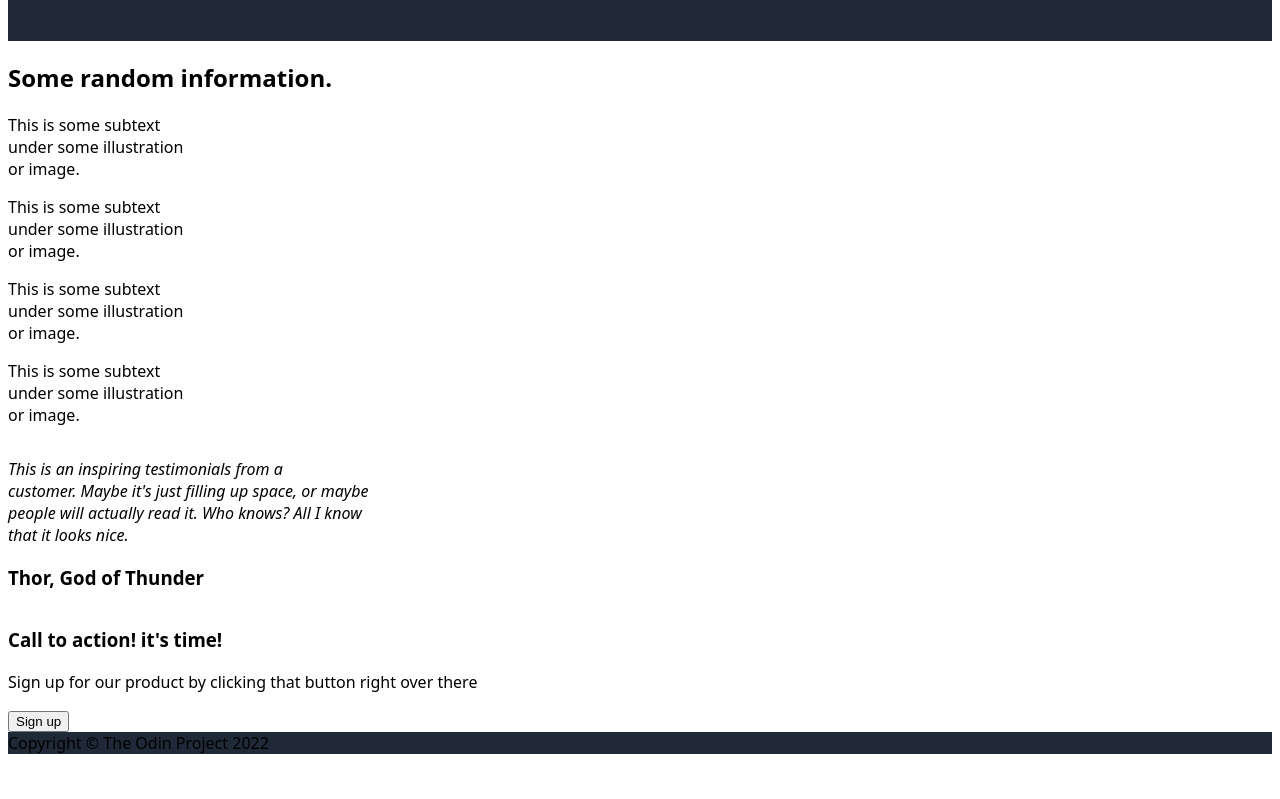
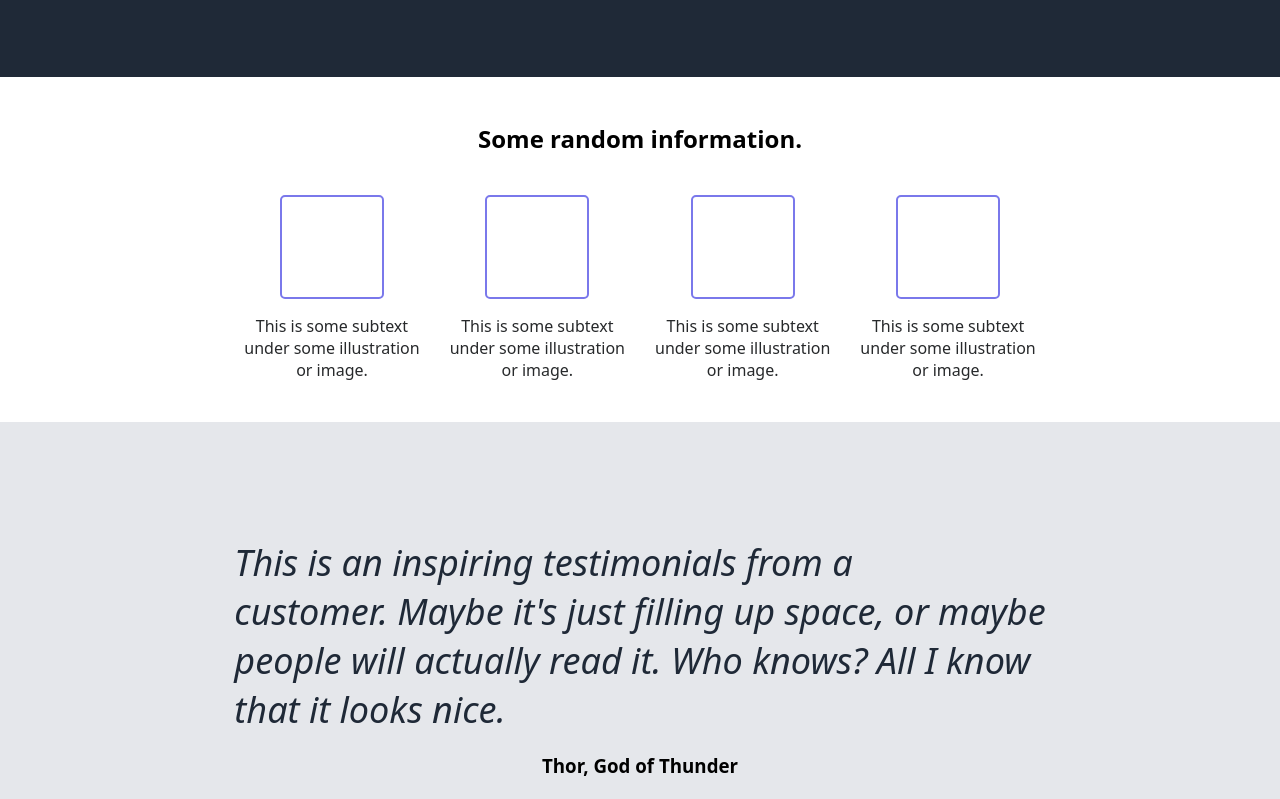
Before and after one commit to Inquisitive-Rishi/My_first_landing_page, a plain HTML site: page index.html in a window 1280 px wide. Shown: the part 390-1189 px from the top of the page. Before the commit the page ends 1152 px from the top, so only its background shows below. Drawn offline with Linux system fonts and the light colour scheme.

Commit message:
Signup area button

```diff
--- a/index.html
+++ b/index.html
@@ -31,19 +31,19 @@
             <div class="container">
                 <div class="align-center">
                 <div class="img-with-info"></div>
-                <div><p class="p2">This is some subtext <br> under some illustration <br> or image.</p></div>
+                <div><p id="p2">This is some subtext <br> under some illustration <br> or image.</p></div>
             </div>
             <div class="align-center">
                 <div class="img-with-info"></div>
-                <div><p class="p2">This is some subtext <br> under some illustration <br> or image.</p></div>
+                <div><p id="p2">This is some subtext <br> under some illustration <br> or image.</p></div>
             </div>
             <div class="align-center">
                 <div class="img-with-info"></div>
-                <div><p class="p2">This is some subtext <br> under some illustration <br> or image.</p></div>
+                <div><p id="p2">This is some subtext <br> under some illustration <br> or image.</p></div>
             </div>
             <div class="align-center">
                 <div class="img-with-info"></div>
-                <div><p class="p2">This is some subtext <br> under some illustration <br> or image.</p></div>
+                <div><p id="p2">This is some subtext <br> under some illustration <br> or image.</p></div>
             </div>
             </div>
             </div>
--- a/styles.css
+++ b/styles.css
@@ -2,7 +2,9 @@ body {
     display: flex;
     flex-direction: column;
     font-family: system-ui, -apple-system, BlinkMacSystemFont, 'Segoe UI', Roboto, Oxygen, Ubuntu, Cantarell, 'Open Sans', 'Helvetica Neue', sans-serif;
+    margin: 0px;
 }
+
 
 .header, .footer, .hero-area {
     background-color: #1f2937;
@@ -20,6 +22,7 @@ body {
    font-size: 24px;
    color: #f9faf8;
    margin-right: auto;
+   font-weight: 900;
 }
 
 ul {
@@ -38,8 +41,9 @@ a {
 
 .hero-area {
     display: flex;
-    justify-content: center;
-    padding: 50px;
+    align-items: center;
+    justify-content: center;;
+    padding: 80px;
     gap: 100px;
 }
 
@@ -47,13 +51,15 @@ a {
     font-size: 48px;
     color: #f9faf8;
     font-weight: 900;
-    margin-bottom: 0px;
+    margin-bottom: 10px;
     margin-top: 0px;
 }
 
 .phero2 {
     font-size: 18px;
     color: #e5e7eb;
+    margin-bottom: 10px;
+    margin-top: 0px;
 }
 
 #button1 {
@@ -69,3 +75,88 @@ img {
     height: 250px;
 
 }
+
+/* information area */
+
+.info {
+    display: flex;
+    flex-direction: column;
+    align-items: center;;
+    padding: 25px;
+}
+
+.info .container {
+    display: flex;
+    gap: 30px;
+    text-align: center;
+}
+
+.align-center {
+    margin-top: 20px;
+    display: flex;
+    flex-direction: column;
+    align-items: center;
+}
+
+.align-center .img-with-info {
+    border: 2px solid rgb(122, 120, 235);
+    border-radius: 5px;
+    height: 100px;
+    width: 100px;
+}
+
+#p2 {
+    color:#27292b
+}
+
+/* testimonials */
+
+.testimonials {
+    display: flex;
+    flex-direction: column;
+    background-color: #e5e7eb;
+    padding: 80px;
+    align-items: center;
+}
+
+.p3 {
+    font-size: 36px;
+    color: #1f2937;
+    margin-bottom: 0px;
+    font-weight: 200;
+}
+
+/* Signup area */
+
+.signup {
+    display: flex;
+    padding: 80px;
+    justify-content: center;;
+
+}
+
+.signup-container {
+    display: flex;
+    background-color: hsl(217, 91%, 59%);
+    padding: 30px 80px 30px 80px;
+    gap: 150px;
+    border-radius: 10px;
+    color: #f9faf8
+}
+
+.white-h3 {
+    margin-bottom: 0px;
+}
+
+.p4 {
+    margin-top: 10px;
+}
+#button2 {
+    color: white;
+    border: 2px solid white;
+    background-color: #3882f6;
+    border-radius: 5px;
+    padding: 5px 10px 5px 10px;
+
+
+}
```
